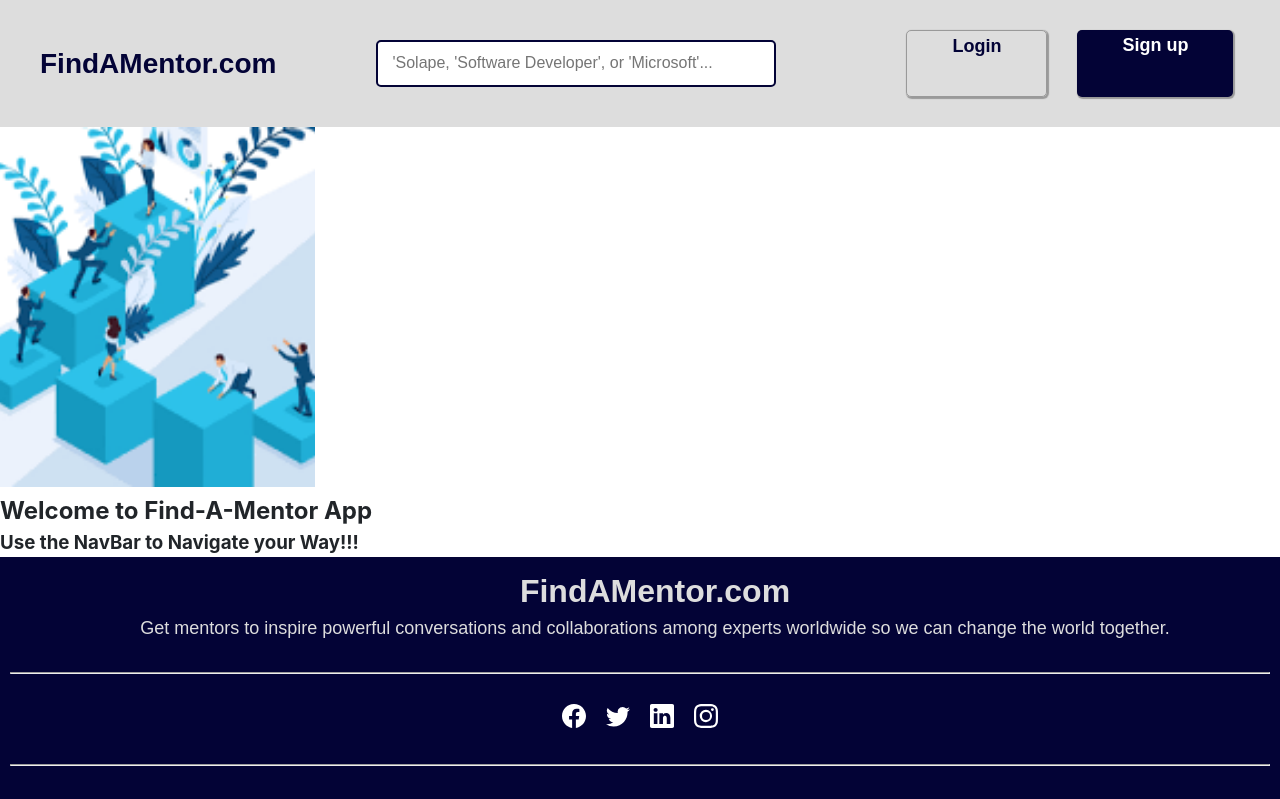
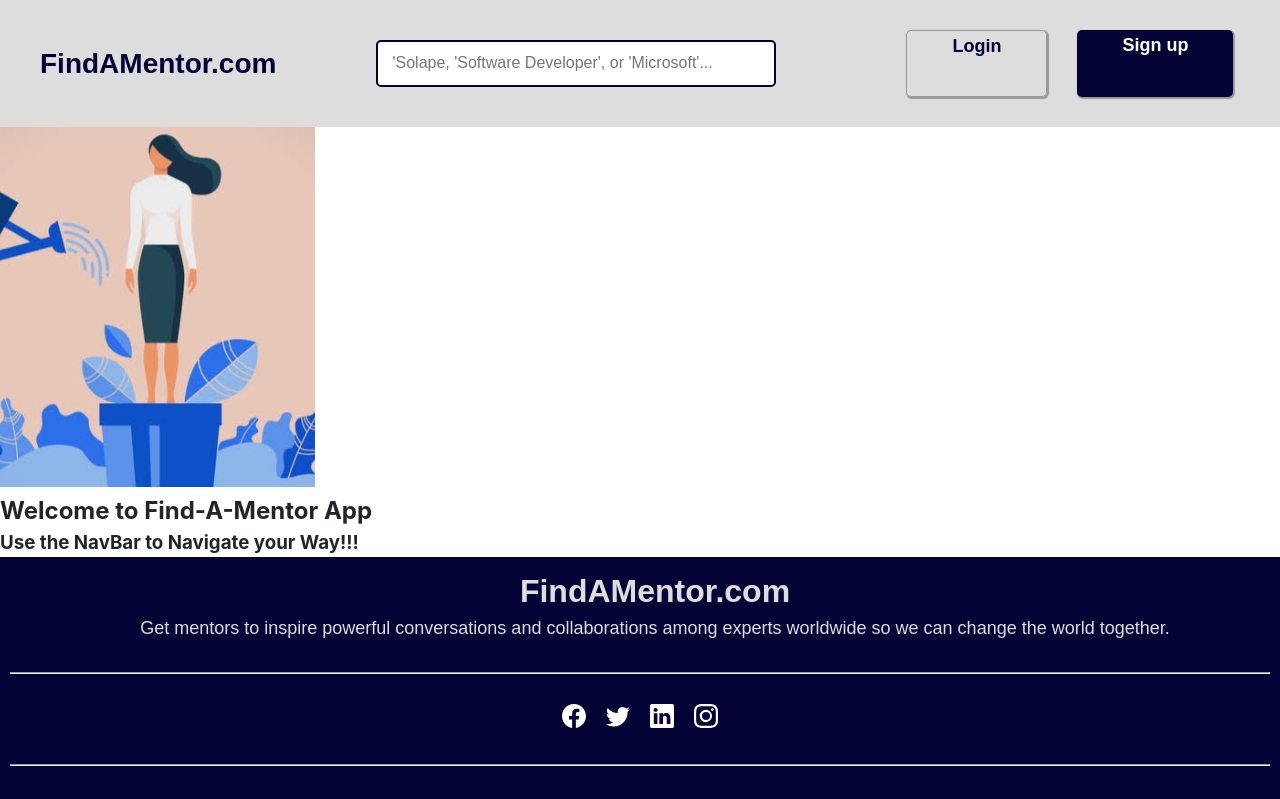
Before and after one commit to Rukayat-Olapojoye/shereeMentorApp, a React (Create React App) app: page / in a window 1280 px wide. Shown: the top 799 px of the page. Built offline with nearby package versions, Linux system fonts and the light colour scheme.

Commit message:
fixing the homepage styling

```diff
--- a/src/pages/Home/home.css
+++ b/src/pages/Home/home.css
@@ -27,11 +27,12 @@
         flex-direction: row;
         align-items: center;
         justify-content:space-evenly;
-        background-image: url("../Home//mentoring-pic-1.jpg");
+        background-image: url("../Home/clip-art.jpg");
         background-attachment: fixed;
-        background-size:contain;
+        background-size: contain;
         background-position: center;
         position: relative;
+        object-fit: cover;
     }
 
     .home-message{
--- a/src/pages/Home/index.jsx
+++ b/src/pages/Home/index.jsx
@@ -1,5 +1,5 @@
 import DefaultLayout from '../../layouts/default-layout';
-import Mentorship3 from '../Home/Mentorship3.png';
+import clipart from '../Home/clip-art.jpg';
 
 // scoped style for this file
 import './home.css';
@@ -8,7 +8,7 @@
 	return (
 		<DefaultLayout>
 			<div className="homepage">
-				<img src={Mentorship3} alt="mentorship Pic" />
+				<img src={clipart} alt="mentorship Pic" />
 				<h2>Welcome to Find-A-Mentor App</h2>
 				<h3>Use the NavBar to Navigate your Way!!!</h3>
 			</div>
```
Also changed, not shown: src/pages/Home/clip-art.jpg (added), src/pages/Home/clip-art2.jpg (added).
